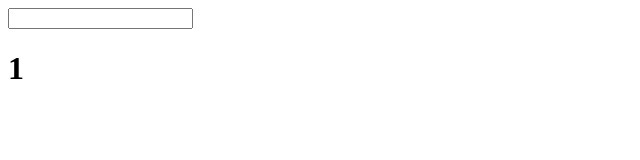
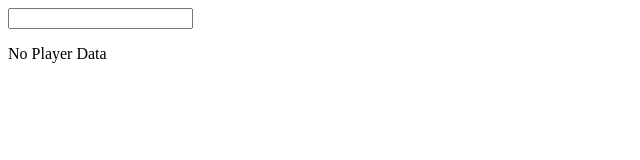
Before and after one commit to jlchuun/lol-tracker, a React (Create React App) app: page /summoner/1 in a window 1280 px wide. Shown: the top 160 px of the page, without its empty margins (0-640 px from the left). Built offline with nearby package versions, Linux system fonts and the light colour scheme; the HTML template or start-up script is replaced by a standard one.

Commit message:
Made App component correctly rerender on search request

```diff
--- a/src/App.js
+++ b/src/App.js
@@ -1,28 +1,27 @@
 import React, { useState } from 'react'
-import {
-  Outlet,
-  useNavigate
-} from 'react-router-dom'
-import summonerService from './services/summoner'
+import axios from 'axios'
 
 const App = () => {
-  let navigate = useNavigate()
   const [summonerSearch, setSummonerSearch] = useState('')
-  let summonerInfo = null
+  const [summoner, setSummoner] = useState({})
 
   const searchUser = (e) => {
     e.preventDefault()
-    navigate("/summoner/" + summonerSearch)
-    summonerService.getSummoner(summonerSearch).then((summ) => summonerInfo = summ)
+    console.log(summonerSearch)
+    axios
+      .get(`/summoner/${summonerSearch}`)
+      .then(response => setSummoner(response.data))
+      .catch(error => console.log(error))
+
     setSummonerSearch('')
   }
 
   return (
     <div>
-      <form onSubmit={searchUser}>
+      <form onSubmit={summ => searchUser(summ)}>
         <input type="text" onChange={(e) => setSummonerSearch(e.target.value)}value={summonerSearch} />
       </form>
-      <Outlet />
+      {JSON.stringify(summoner) != '{}' ? <p>{summoner.name}</p> : <p>No Player Data</p>}
     </div>
   )
 }
--- a/src/components/Summoner.js
+++ /dev/null
@@ -1,13 +0,0 @@
-import { useParams } from 'react-router-dom'
-
-const Summoner = () => {
-    let params = useParams()
-
-    return (
-        <div>
-            <h1>{params.summonerName}</h1>
-        </div>
-    )
-}
-
-export default Summoner
--- a/src/index.js
+++ b/src/index.js
@@ -1,17 +1,5 @@
 import ReactDOM from 'react-dom/client';
-import {
-  BrowserRouter,
-  Routes,
-  Route
- } from 'react-router-dom';
 import App from './App'
-import Summoner from './components/Summoner'
 
 ReactDOM.createRoot(document.getElementById('root')).render(
-  <BrowserRouter>
-    <Routes>
-      <Route path="/" element={<App />}>
-        <Route path="summoner/:summonerName" element={<Summoner />} />
-      </Route>
-    </Routes>
-  </BrowserRouter>)
+  <App />)
--- a/src/services/summoner.js
+++ b/src/services/summoner.js
@@ -4,8 +4,8 @@ const baseUrl = '/summoner'
 
 const getSummoner = async (summonerName) => {
     const response  = await axios.get(`${baseUrl}/${summonerName}`)
-    console.log(response.data)
-    return response.data
+    let data = response.data
+    return data
 }
 
 
```
Also changed, not shown: 1 other file (tests, documents, lock files or other folders).
